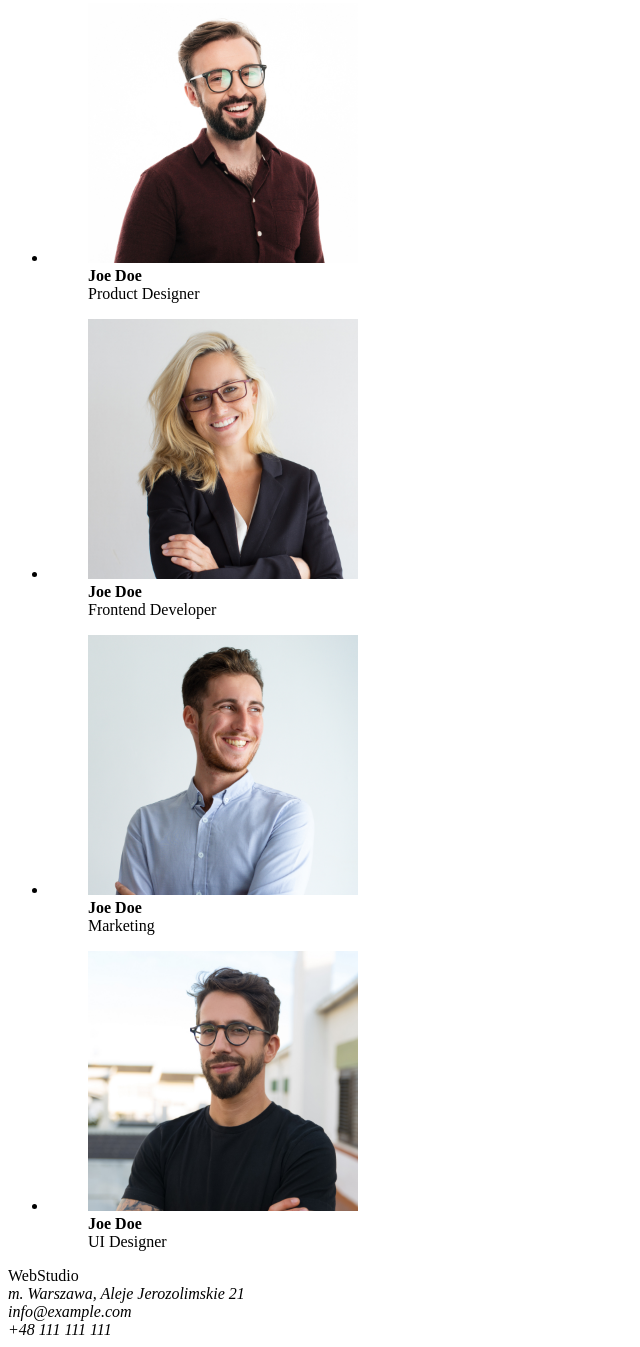
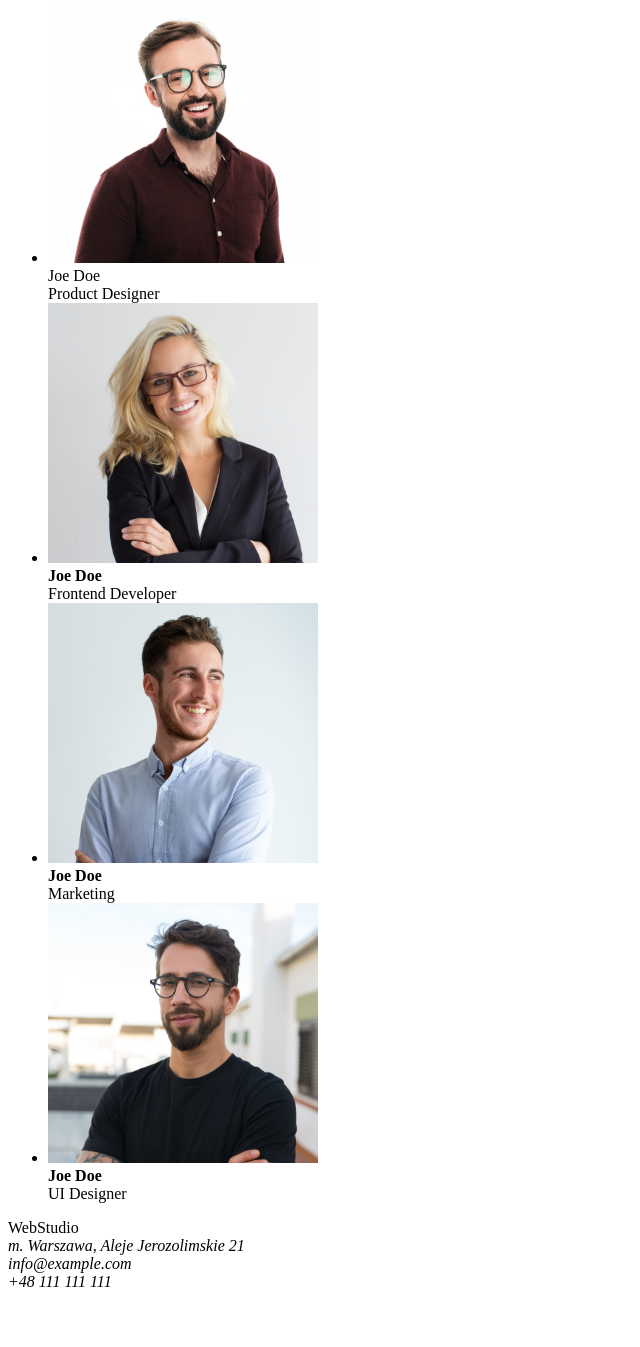
Before and after one commit to joa-kl/goit-markup-hw-01, a plain HTML site: page index.html in a window 1280 px wide. Shown: the part 1588-2935 px from the top of the page, without its empty margins (0-640 px from the left). After the commit the page ends 2887 px from the top, so only its background shows below. Drawn offline with Linux system fonts and the light colour scheme.

Commit message:
images tags changed
figure and figcaption removed, added div

```diff
--- a/index.html
+++ b/index.html
@@ -74,30 +74,30 @@
             <h2>Nasz zespół</h2>
             <ul>
                 <li>
-                    <figure>
                         <img src="./images/Product Designer.jpg" alt="Product Designer" width="270" height="260" />
-                        <figcaption><strong>Joe Doe</strong> <br />Product Designer</figcaption>
-                    </figure>
+                            <div>Joe Doe</strong>
+                                <br/>Product Designer
+                            </div>
                 </li>
                 <li>
-                    <figure>
                         <img src="./images/Frontend.jpg" alt="Frontend Developer" width="270" height="260" />
-                        <figcaption><strong>Joe Doe</strong> <br />Frontend Developer</figcaption>
-                    </figure>
+                        <div>
+                            <strong>Joe Doe</strong>
+                            <br />Frontend Developer
+                        </div>
                 </li>
                 <li>
-                    <figure>
                         <img src="./images/Marketing.jpg" alt="Marketing" width="270" height="260" />
-                        <figcaption><strong>Joe Doe</strong> <br />Marketing</figcaption>
-                    </figure>
-                </li>
+                        <div>
+                            <strong>Joe Doe</strong>
+                            <br />Marketing
+                        </div>
                 <li>
-                    <figure>
-                        <img src="./images/UI Designer.jpg" alt="UI Designer" width="270" height="260" />
-                        <figcaption>
-                            <strong>Joe Doe</strong> <br />UI Designer
-                        </figcaption>
-                    </figure>
+                    <img src="./images/UI Designer.jpg" alt="UI Designer" width="270" height="260" />
+                        <div>
+                            <strong>Joe Doe</strong>
+                            <br/>UI Designer
+                        </div>
                 </li>
             </ul>
         </section>
```
